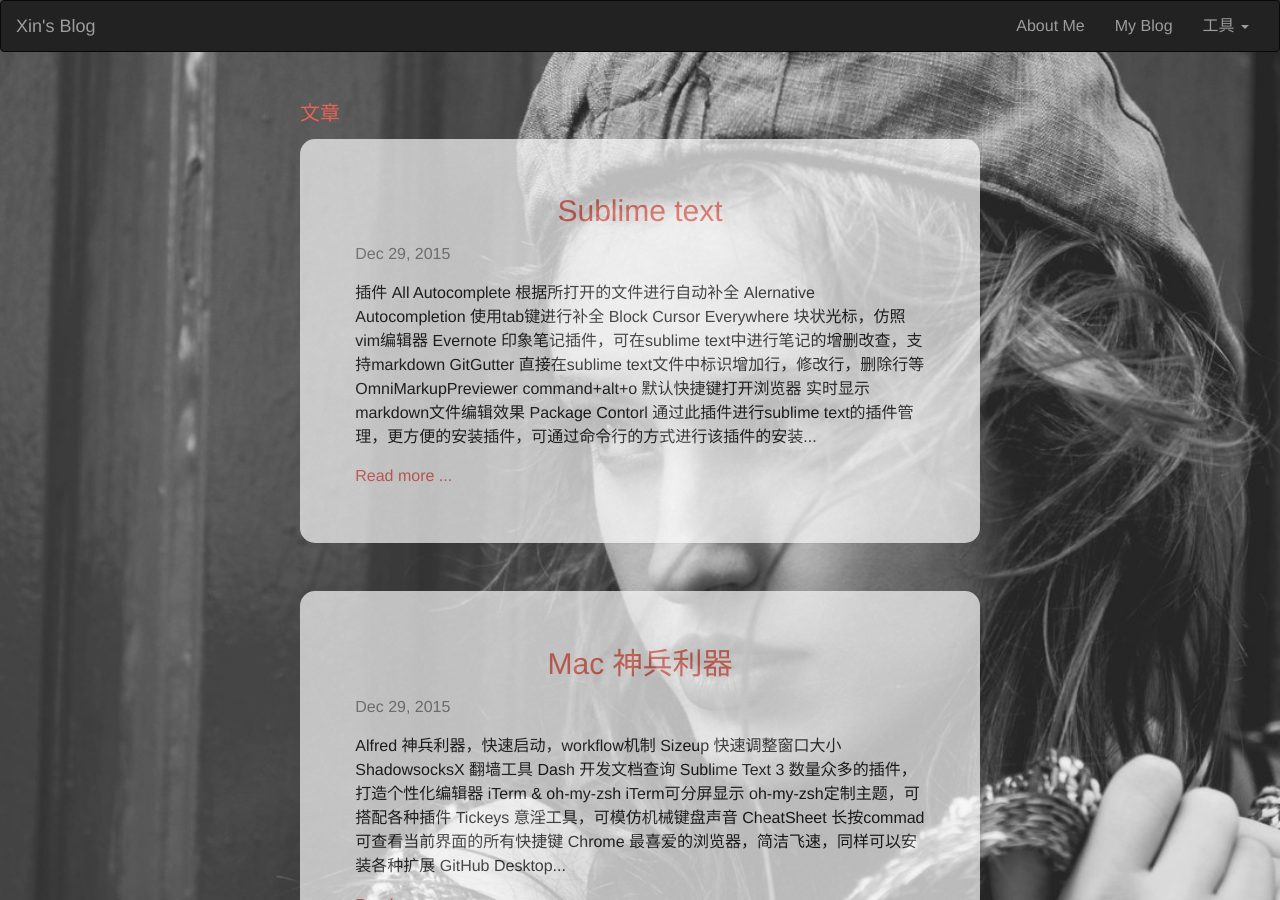
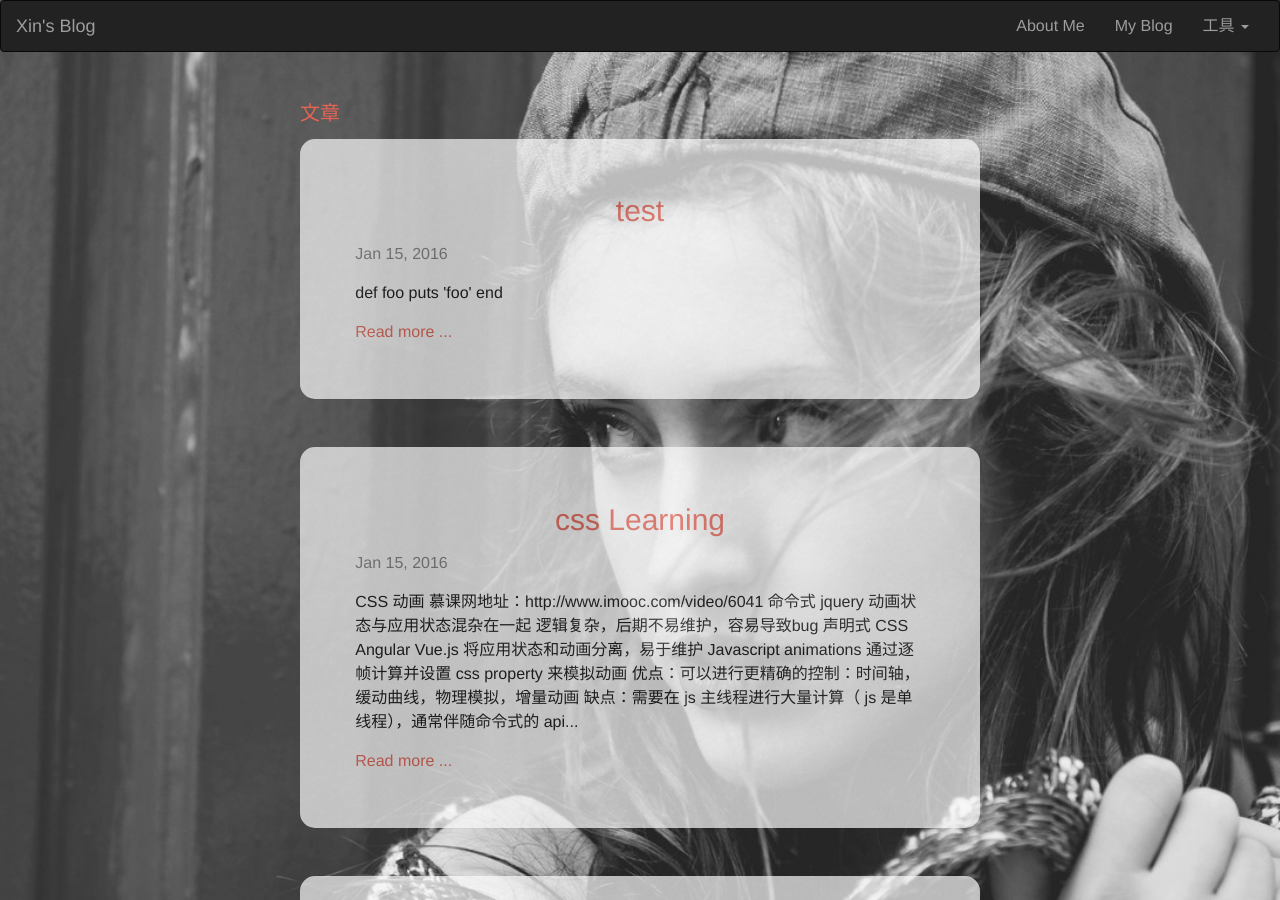
Before and after one commit to GitXin/gitxin.github.io, a Jekyll site: the page built from index.html, in a window 1280 px wide and 900 px high. Built offline with Jekyll 4.4.1, drawn with Linux system fonts in a browser that asks for light colours; nearby versions of some CDN libraries; Markdown is read by kramdown in place of the engine named in the settings; some of the changed lines change nothing that is shown.

Commit message:
new post

````diff
--- a/_config.yml
+++ b/_config.yml
@@ -17,4 +17,4 @@ twitter_username: jekyllrb
 github_username:  GitXin
 
 # Build settings
-markdown: kramdown
+markdown: redcarpet
--- /dev/null
+++ b/_posts/2016-01-15-cssLearning.md
@@ -0,0 +1,299 @@
+---
+layout: post
+title:  "css Learning"
+date:   2016-01-15 10:46:23 +0800
+categories: learning
+---
+
+## CSS
+
+### 动画
+
+> [慕课网地址：http://www.imooc.com/video/6041](http://www.imooc.com/video/6041)
+
+  * 命令式 jquery
+动画状态与应用状态混杂在一起
+逻辑复杂，后期不易维护，容易导致bug
+  * 声明式 CSS Angular Vue.js
+将应用状态和动画分离，易于维护
+  * Javascript animations
+通过逐帧计算并设置 css property 来模拟动画 优点：可以进行更精确的控制：时间轴，缓动曲线，物理模拟，增量动画 缺点：需要在 js 主线程进行大量计算（ js 是单线程），通常伴随命令式的 api
+  * CSS Transitions/animations
+通过 css class/property 的变更来触发动画
+通常伴随着声明式的 api
+优点：对 js 主线程的计算消耗小，会放在浏览器的某个单独线程中进行计算
+缺点：通常伴随着声明式的 api，受限制于 cubic－bezier 曲线或是 keyframes，受限制于固定状态之间的切换，无法处理增量动画
+
+### CSS3
+
+> [慕课网地址：http://www.imooc.com/learn/33](http://www.imooc.com/learn/33)
+
+  * 不同浏览器的前缀
+在编写CSS3样式时，不同的浏览器可能需要不同的前缀。它表示该CSS属性或规则尚未成为W3C标准的一部分，是浏览器的私有属性，虽然目前较新版本的浏览器都是不需要前缀的，但为了更好的向前兼容前缀还是少不了的。
+<table style="border-collapse: collapse; border-spacing: 0; margin: 1em;">
+
+<thead>
+<tr>
+<th style="border: 1px solid #DDD; padding: 6px 13px;"><em>前缀</em></th>
+<th style="border: 1px solid #DDD; padding: 6px 13px;"><em>浏览器</em></th>
+</tr>
+</thead>
+<tr style="border: 1px solid #DDD; padding: 6px 13px;">
+<td style="border: 1px solid #DDD; padding: 6px 13px;">-webkit</td>
+<td style="border: 1px solid #DDD; padding: 6px 13px;">chrome
+& safari</td>
+</tr>
+<tr style="border: 1px solid #DDD; padding: 6px 13px; background-color: #F8F8F8;">
+<td style="border: 1px solid #DDD; padding: 6px 13px;">-moz</td>
+<td style="border: 1px solid #DDD; padding: 6px 13px;">firefox</td>
+</tr>
+<tr style="border: 1px solid #DDD; padding: 6px 13px;">
+<td style="border: 1px solid #DDD; padding: 6px 13px;">-ms</td>
+<td style="border: 1px solid #DDD; padding: 6px 13px;">IE</td>
+</tr>
+<tr style="border: 1px solid #DDD; padding: 6px 13px; background-color: #F8F8F8;">
+<td style="border: 1px solid #DDD; padding: 6px 13px;">-o</td>
+<td style="border: 1px solid #DDD; padding: 6px 13px;">opera</td>
+</tr>
+
+</table>
+
+
+```css
+  transform-style: preserve-3d;
+  -moz-transform-style: preserve-3d;
+  -webkit-transform-style: preserve-3d;
+  -ms-transform-style: preserve-3d;
+  -0-transform-style: preserve-3d;
+```
+
+
+  * 为某个标签定义 class
+
+
+```css
+  div.circle{
+    height: 100px;
+    width: 100px;
+    background: #9da;
+    border-radius: 50px 50px 0 0; <!-- 分别为 左上 右上 右下 左下（顺时针）-->
+  }
+  <div class="circle"></div> <!--会显示圆-->
+  <span class="circle"></span> <!--不会显示圆-->
+```
+
+  * box-shadow
+
+> box-shadow: X轴偏移量 Y轴偏移量 阴影模糊半径 阴影扩展半径 颜色 投影方式(inset，默认为外阴影)
+
+box-shadow: 5px 5px 5px 5px white, 5px 5px 5px 5px black inset;（多投影用逗号隔开）
+
+  * RGBA(Alpha)
+
+> background-color: rgba(255, 255, 255, 0.5);
+
+### CSS 基础
+
+> [慕课网地址：http://www.imooc.com/learn/9](http://www.imooc.com/learn/9)
+
+  * CSS 三种方法
+内联式
+嵌入式
+外部式
+优先级：声明的就近原则
+  * 选择器
+类和 id 选择器不同：id 选择器智能在文档中使用一次，id选择器不能像类选择器那样为一个元素同时设置多个样式
+  * 子选择器
+
+```css
+  .food>li{border:1px solid red;}
+  // 这行代码会使class名为food下的子元素li（水果、蔬菜）加入红色实线边框。
+```
+
+  * 包容（后代）选择器
+
+> 包含选择器，即加入空格,用于选择指定标签元素下的后辈元素。如右侧代码编辑器中的代码：
+
+```css
+  .first  span{color:red;}
+```
+
+  * 通用选择器
+
+> 通用选择器是功能最强大的选择器，它使用一个（*）号指定，它的作用是匹配html中所有标签元素，如下使用下面代码使用html中任意标签元素字体颜色全部设置为红色：
+
+```css
+  * {color:red;}
+```
+
+  * 伪类选择器
+
+> 它允许给html不存在的标签（标签的某种状态）设置样式，比如说我们给html中一个标签元素的鼠标滑过的状态来设置字体颜色：
+
+```css
+  a:hover{color:red;}
+```
+
+  * 分组选择符
+
+> 当你想为html中多个标签元素设置同一个样式时，可以使用分组选择符（，），如下代码为右侧代码编辑器中的h1、span标签同时设置字体颜色为红色：
+
+```css
+  h1,span{color:red;}
+```
+
+  * 权值
+ID 选择器 > 类选择器 > 标签选择器 > 继承
+  * 层叠
+如果同一个元素有多个相同权值的 css 样式，就根据 css 样式的先后顺序来决定，遵循覆盖原则
+  * 重要性：具有最高权值
+
+```css
+  p{color:red!important;}
+  p{color:green;}
+  <p class="first">这段文本会显示成红色<span>因为</span>重要性具有最高权重值。</p>
+```
+
+  * 元素分类
+1.块状元素：div p h1...h6 ol ul dl table address blockquote form
+2.内联元素（行内元素）：文本 图片 a span br i em strong label q var cite code
+3.内联块状元素：img input
+
+  * 块级元素
+可以通过设置 display:block 来让内联元素显示为块级元素
+块级元素特点：
+1.每个块级元素都从新的一行开始，并且其后的元素也另起一行
+2.元素的高度，宽度，行高，以及顶和底边距都可设置
+3.元素宽度不设置的情况下，是它父容器的100%（和父元素宽度一致），除非设定一个宽度
+
+  * 内联元素 可以通过设置 display:inline 来让块状元素显示为内联元素
+内联元素特点：
+1.和其他元素都在一行上
+2.元素的高度，宽度，行高，以及顶和底边距都不可设置
+3.元素的宽度就是它包含的文字或图片的宽度，不可改变
+
+  * 内联块状元素
+可以通过设置 display:inline-block 来让元素显示为内联块状元素
+内联块状元素特点：
+1.和其他元素都在一行上 2.元素的高度，宽度，行高，以及顶和底边距都可设置
+
+  * 盒子模型
+
+1.内边距：padding
+2.外边距：margin
+3.边框：border
+
+  * 盒模型：边框
+可以设置边框的粗细，样式，颜色
+边框样式有三种：dashed（虚线）｜dotted（点线）｜solid（实线）
+可单独设置四个方向的边框，如：border-bottom, border-top, border-left, border-right width 与 height 指的是内容的宽高度
+
+```css
+  div{
+    border:2px solid red;
+  }
+```
+
+  * 盒模型：宽高
+css定义的 width 和 height 指的是内容的宽高
+盒子的实际宽度为 外边距宽度＋盒子的边框宽度＋盒子内容的宽度＋内边距的宽度
+  * 盒模型：填充
+元素内容与元素边框之间的称为填充
+```css
+  div{
+    padding:20px 10px 15px 30px;
+  } #上右下左(顺时针)
+  div{
+   padding-top:20px;
+   padding-right:10px;
+   padding-bottom:15px;
+   padding-left:30px;
+  }
+```
+
+  * 布局模型：
+`三种布局模型：流动模型，浮动模型，层模型`
+  1. 流动模型
+
+    * 块状元素都会在所处的包含元素内自上而下按顺序垂直延伸分布，因为在默认状态下，块状元素的宽度都为100%
+    * 内联元素都会在所处的包含元素内从左到右水平分布显示
+  2. 浮动模型
+任何元素在默认情况下都是不能浮动的，可以通过设置 css 定义浮动
+`css div{float:left;}`
+  3. 层模型
+让 html 元素在网页中精确定位，css 定义了一组定位（positioning）属性来支持层布局模型
+    * 绝对定位 ( `css position: absolute`)
+这条语句的作用是将元素从文档流中拖出来，然后使用 left，right，top，bottm 属性相对其最接近的一个具有定位属性的父包含块进行绝对定位，如果不存在，则相对于 body 元素，即相对于浏览器窗口
+    * 相对定位 ( `css position: relative`) 它通过 left，right，top，bottom 属性确定元素在正常文档流中的偏移位置，即相对于原始位置的移动，偏移前的位置不动，依然存在
+    * 固定定位 ( `css position: fixed`) 它的相对移动的坐标是视图（屏幕内大网页窗口）本身。由于视图本身是固定的，它不会跟随浏览器窗口的滚动而滚动，不会受文档流的影响
+
+> Relative 与 Absolute 组合使用：
+前辈元素：position: relative
+当前元素：position: absolute
+这样当前元素就能够相对于前辈元素进行定位了，参照物不再是浏览器了
+
+  * 颜色值
+    * 英文命令颜色: `css p{color:red;}`
+    * rgb 颜色: `css p{color:rgb(133, 45, 200);} / p{color:rgb(20%, 33%, 25%);}`
+    * 十六进制颜色: `css p{color:#00ffff;}`
+  * 长度值
+
+    * 像素（px）：
+    * em：就是本元素给定的 font-size 的值, 1em = font-size
+如 `css p{font-size:12px;text-indent:2em;}` 这段代码可以实现段落首行锁进24px
+但当给 font-size 设置单位为 em 时，此时计算的标准以父元素的 font-size 为基础
+    * 百分比（％）：
+  * 元素水平居中
+
+
+    * 行内元素居中，可以通过设置父元素的 css 属性 `css text-align:center;`
+    * 定宽块状元素居中，可以通过设置 “左右margin” 值为 ”auto“ 来实现居中
+
+                width:500px /* 定宽 */;
+        margin:20px atuo; /*margin-left 与 margin-right 设置成 auto*/
+
+
+
+    * 不定宽块状元素居中
+
+      * 加入 table 标签，为这个 table 设置左右 marigin 居中，参考定宽块状元素居中
+      * 设置 display:inline 方法，将其变为行内元素，然后参考行内元素居中方式
+      * 设置 父元素 float, position:relative, left:50%;
+设置 子元素 positive:relative, left:50%;
+
+
+
+
+  * 水平居中还可以使用 <center></center> 进行嵌套
+
+
+```css
+  .container{
+    float:left;
+    position:relative;
+    left:50%
+  }
+
+  .container ul{
+    list-style:none;
+    margin:0;
+    padding:0;
+
+    position:relative;
+    left:-50%;
+  }
+```
+
+  * 垂直居中
+
+    * 父元素高度确定的单行文本，通过设置 line-height 与 height 一致来实现
+`css .container{height:100px;line-height:100px;}`
+    * 父元素高度确定的多行文本
+      * 使用插入 table(包括 tbody, tr, td) 标签，同时设置 vertical-align: middle（td 标签默认设置了 vertical-align: middle）
+      * 设置块级元素的 display: table-cell, 激活 vertical-align 属性
+`css .container{display:table-cell; vertical-align:middle;}`
+  * 隐性改变 display 类型
+
+> 有一个有趣的现象就是当元素（不论之前是什么类型元素，display:none 除外）设置以下 2个语句 之一
+position: absolute
+float: left 或 float:right 元素会自动变成以 display: inline-block 的方式显示，当然就可以设置元素的 width 和 height 了，且默认宽度不占满父元素
--- /dev/null
+++ b/_posts/2016-01-16-test.md
@@ -0,0 +1,12 @@
+---
+layout: post
+title:  "test"
+date:   2016-01-15 10:46:23 +0800
+categories: learning
+---
+
+```ruby
+  def foo
+    puts 'foo'
+  end
+```
````
